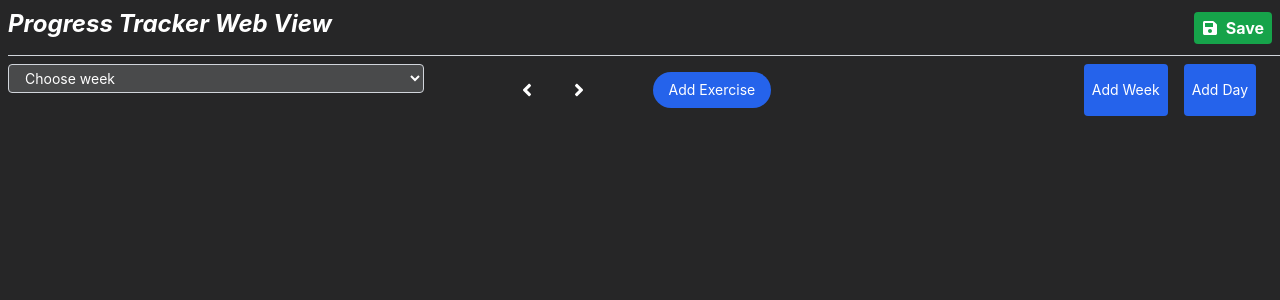
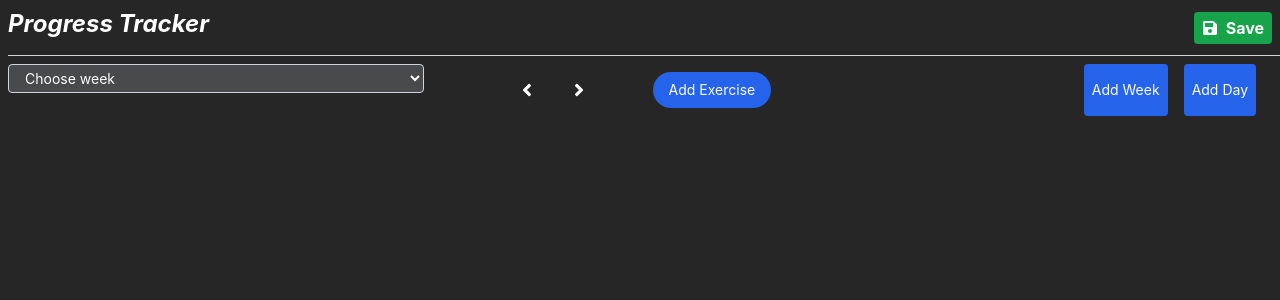
Before and after one commit to nilez-13/Progress-Tracker, a React (Create React App) app: page / in a window 1280 px wide. Shown: the top 300 px of the page. Built offline with nearby package versions, Linux system fonts and the light colour scheme.

Commit message:
data updates

```diff
--- a/src/Mobile.js
+++ b/src/Mobile.js
@@ -113,6 +113,10 @@ const App = () => {
     ],
     notes: "",
   };
+
+  useEffect(() => {
+    setChosenWeek(weeks.length - 1);
+  }, [weeks.length]);
 
   useEffect(() => {
     const startingVals = JSON.parse(localStorage.getItem("weeks"));
--- a/src/Web.js
+++ b/src/Web.js
@@ -103,6 +103,10 @@ const App = () => {
     ],
     notes: "",
   };
+
+  useEffect(() => {
+    setChosenWeek(weeks.length - 1);
+  }, [weeks.length]);
 
   useEffect(() => {
     const startingVals = JSON.parse(localStorage.getItem("weeks"));
@@ -302,9 +306,7 @@ const App = () => {
     <>
       <div className=" px-2">
         <div className="fixed top-0 pt-2 back-color z-10 w-full flex justify-between gap-2 h-14  mb-2 border-b border-gray-300">
-          <div className="font-bold italic text-2xl">
-            Progress Tracker Web View
-          </div>
+          <div className="font-bold italic text-2xl">Progress Tracker</div>
           <div className="mr-4">
             <button
               className="p-1 bg-green-600 text-white rounded mt-1 px-2"
```
